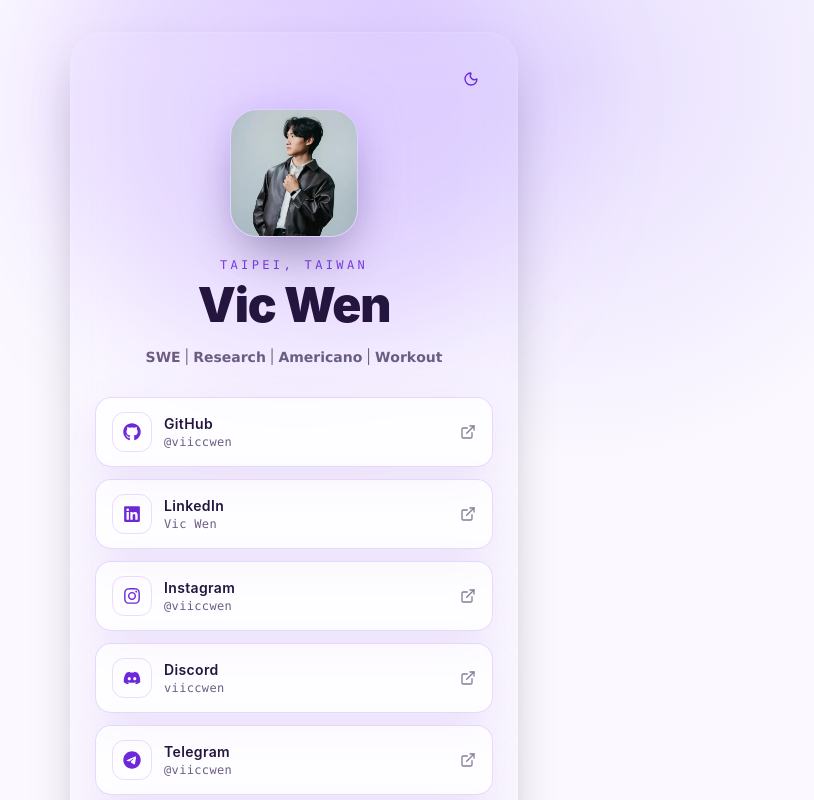
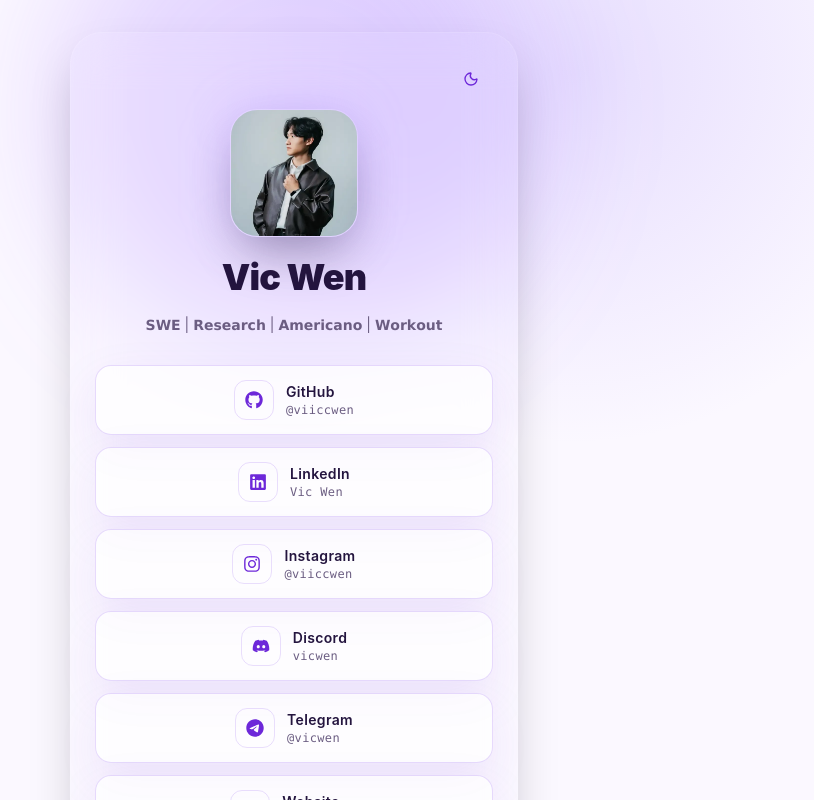
Before and after one commit to viiccwen/mylink, a React (Vite) app: page / in a window 1280 px wide. Shown: the top 800 px of the page, without its empty margins (346-1160 px from the left). Built offline with nearby package versions, Linux system fonts and the light colour scheme.

Commit message:
Refine mylink profile details

```diff
--- a/src/App.tsx
+++ b/src/App.tsx
@@ -1,4 +1,4 @@
-import { ExternalLink, Moon, Sun } from 'lucide-react'
+import { Moon, Sun } from 'lucide-react'
 import { useEffect, useState } from 'react'
 import { FaDiscord, FaGithub, FaInstagram, FaLinkedin, FaTelegram } from 'react-icons/fa6'
 import type { IconType } from 'react-icons'
@@ -36,14 +36,14 @@ const links: readonly LinkItem[] = [
   },
   {
     label: 'Discord',
-    handle: 'viiccwen',
-    href: 'https://discord.com/users/viiccwen',
+    handle: 'vicwen',
+    href: 'https://discord.com/users/vicwen',
     icon: FaDiscord,
   },
   {
     label: 'Telegram',
-    handle: '@viiccwen',
-    href: 'https://t.me/viiccwen',
+    handle: '@vicwen',
+    href: 'https://t.me/vicwen',
     icon: FaTelegram,
   },
   {
@@ -103,8 +103,7 @@ function App() {
                 width="128"
               />
             </div>
-            <p className="mb-2 font-mono text-xs uppercase tracking-[0.28em] text-violet-300">Taipei, Taiwan</p>
-            <h1 className="text-4xl font-black tracking-tight text-zinc-50 sm:text-5xl">Vic Wen</h1>
+            <h1 className="text-3xl font-black tracking-tight text-zinc-50 sm:text-4xl">Vic Wen</h1>
             <p className="muted-text mt-4 max-w-sm text-sm leading-6 text-zinc-300">
               𝗦𝗪𝗘 | 𝗥𝗲𝘀𝗲𝗮𝗿𝗰𝗵 | 𝗔𝗺𝗲𝗿𝗶𝗰𝗮𝗻𝗼 | 𝗪𝗼𝗿𝗸𝗼𝘂𝘁
             </p>
@@ -117,7 +116,7 @@ function App() {
               return (
                 <Button
                   asChild
-                  className="link-card group h-auto w-full justify-between rounded-2xl px-4 py-3.5 text-left animate-in fade-in slide-in-from-bottom-2"
+                  className="link-card group h-auto w-full rounded-2xl px-4 py-3.5 text-left animate-in fade-in slide-in-from-bottom-2"
                   key={link.label}
                   style={{ animationDelay: `${120 + index * 45}ms` }}
                 >
@@ -131,7 +130,6 @@ function App() {
                         <span className="muted-text block truncate font-mono text-xs text-zinc-400">{link.handle}</span>
                       </span>
                     </span>
-                    <ExternalLink aria-hidden="true" className="size-4 shrink-0 opacity-55 transition group-hover:opacity-100" />
                   </a>
                 </Button>
               )
@@ -139,9 +137,6 @@ function App() {
           </nav>
         </div>
 
-        <p className="muted-text mt-5 text-center font-mono text-xs uppercase tracking-[0.2em] text-zinc-500">
-          Profile · Blog · Open Source
-        </p>
       </section>
     </main>
   )
```
Lines whose indentation alone changed are shown as unchanged.
